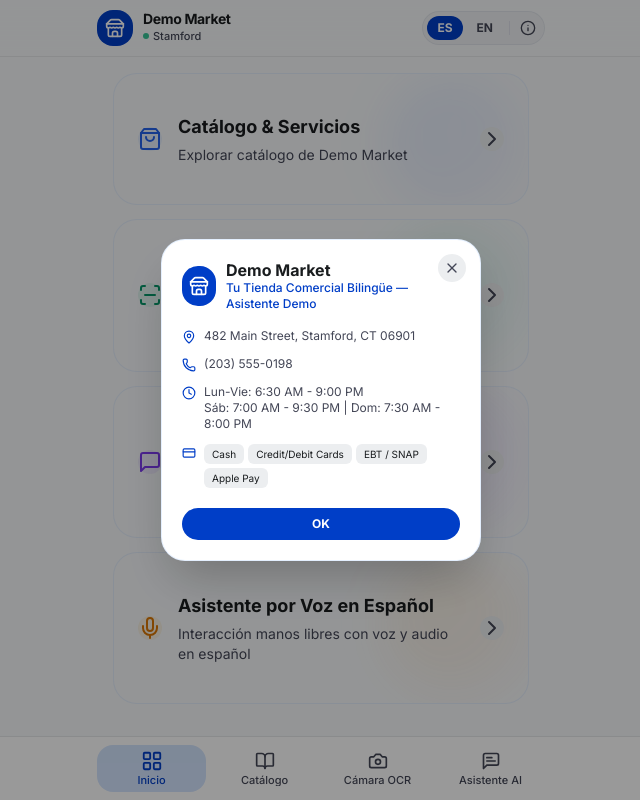
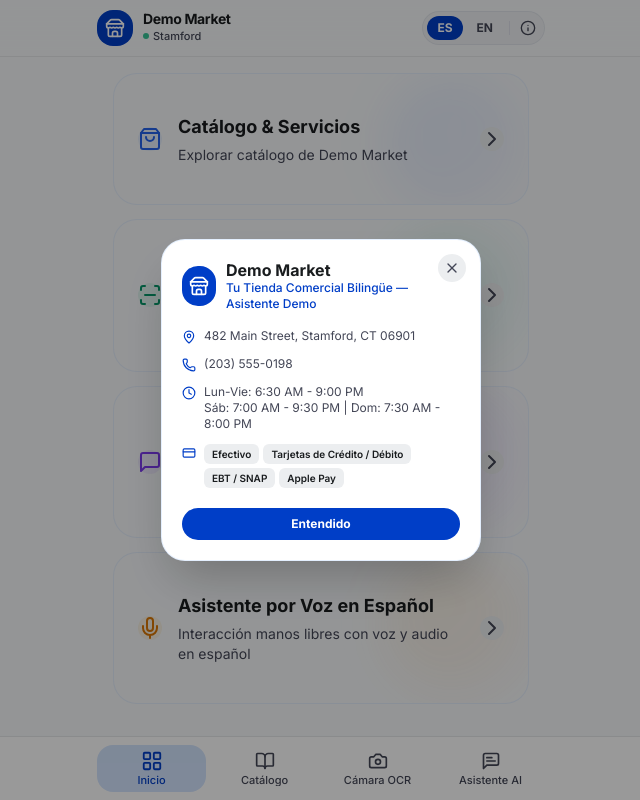
Before and after one commit to andmcm8/language-tool, a Next.js app: page /clover-pharmacy in a window 1280 px wide. Both pictures are taken after a click on the button "Store Info". Shown: the whole page, without its empty margins (319-959 px from the left). Built offline with nearby package versions, Linux system fonts and the light colour scheme.

Commit message:
Make Store Info modal fully bilingual (ES/EN) translating tagline, business hours labels, payment methods, and OK button

```diff
--- a/components/Header.tsx
+++ b/components/Header.tsx
@@ -128,7 +128,11 @@ export default function Header({ merchant, lang, setLang }: HeaderProps) {
               </div>
               <div>
                 <h2 className="font-bold text-base text-on-surface leading-tight">{storeInfo.name}</h2>
-                <p className="text-xs text-primary font-medium">{storeInfo.tagline}</p>
+                <p className="text-xs text-primary font-medium">
+                  {lang === "es"
+                    ? "Tu Tienda Comercial Bilingüe — Asistente Demo"
+                    : "Your Local Bilingual Store — Demo Assistant"}
+                </p>
               </div>
             </div>
 
@@ -146,19 +150,39 @@ export default function Header({ merchant, lang, setLang }: HeaderProps) {
               <div className="flex items-start gap-2">
                 <Clock className="w-3.5 h-3.5 text-primary shrink-0 mt-0.5" />
                 <div>
-                  <p>Lun-Vie: {storeInfo.hours.monday_friday}</p>
-                  <p>Sáb: {storeInfo.hours.saturday} | Dom: {storeInfo.hours.sunday}</p>
+                  <p>
+                    {lang === "es" ? "Lun-Vie: " : "Mon-Fri: "}
+                    {storeInfo.hours.monday_friday}
+                  </p>
+                  <p>
+                    {lang === "es" ? "Sáb: " : "Sat: "}
+                    {storeInfo.hours.saturday}
+                    {" | "}
+                    {lang === "es" ? "Dom: " : "Sun: "}
+                    {storeInfo.hours.sunday}
+                  </p>
                 </div>
               </div>
 
               <div className="flex items-start gap-2">
                 <CreditCard className="w-3.5 h-3.5 text-primary shrink-0 mt-0.5" />
                 <div className="flex flex-wrap gap-1">
-                  {storeInfo.paymentMethods.map((pm, i) => (
-                    <span key={i} className="px-2 py-0.5 bg-surface-container rounded-md text-[10px] text-on-surface">
-                      {pm}
-                    </span>
-                  ))}
+                  {storeInfo.paymentMethods.map((pm, i) => {
+                    let translatedPm = pm;
+                    if (lang === "es") {
+                      if (pm.toLowerCase().includes("cash")) translatedPm = "Efectivo";
+                      else if (pm.toLowerCase().includes("credit")) translatedPm = "Tarjetas de Crédito / Débito";
+                    } else {
+                      if (pm.toLowerCase().includes("efectivo")) translatedPm = "Cash";
+                      else if (pm.toLowerCase().includes("tarjeta")) translatedPm = "Credit / Debit Cards";
+                    }
+
+                    return (
+                      <span key={i} className="px-2 py-0.5 bg-surface-container rounded-md text-[10px] font-semibold text-on-surface">
+                        {translatedPm}
+                      </span>
+                    );
+                  })}
                 </div>
               </div>
             </div>
@@ -167,7 +191,7 @@ export default function Header({ merchant, lang, setLang }: HeaderProps) {
               onClick={() => setShowInfoModal(false)}
               className="mt-5 w-full py-2 bg-primary text-white font-bold text-xs rounded-xl shadow-xs hover:bg-primary-container transition-all"
             >
-              OK
+              {lang === "es" ? "Entendido" : "OK"}
             </button>
           </div>
         </div>
```
